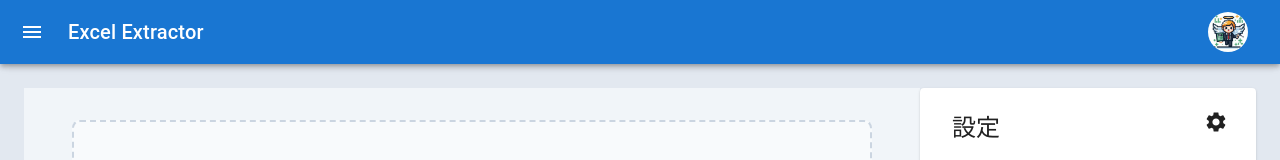
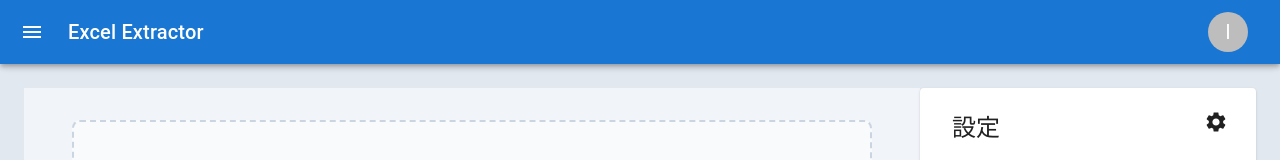
Before and after one commit to iwasakishuto/xlxtractor, a Next.js app: page / in a window 1280 px wide. Shown: the top 160 px of the page. Built offline with nearby package versions, Linux system fonts and the light colour scheme.

Commit message:
:walking: Minor updates for favion.

```diff
--- a/src/app/page.tsx
+++ b/src/app/page.tsx
@@ -137,7 +137,7 @@ const Page: NextPage<PageProps> = () => {
           <Typography variant="h6" noWrap component="div">
             Excel Extractor
           </Typography>
-          <Avatar className="ml-auto mr-2" alt="Icon" src="/favicon.jpg" />
+          <Avatar className="ml-auto mr-2" alt="Icon" src="https://iwasakishuto.github.io/xlxtractor/favicon.png" />
         </Toolbar>
       </AppBar>
       {/* --- END Header ---> */}
```
Also changed, not shown: public/favicon.png (renamed from public/favicon.jpg), 1 other file (tests, documents, lock files or other folders).
